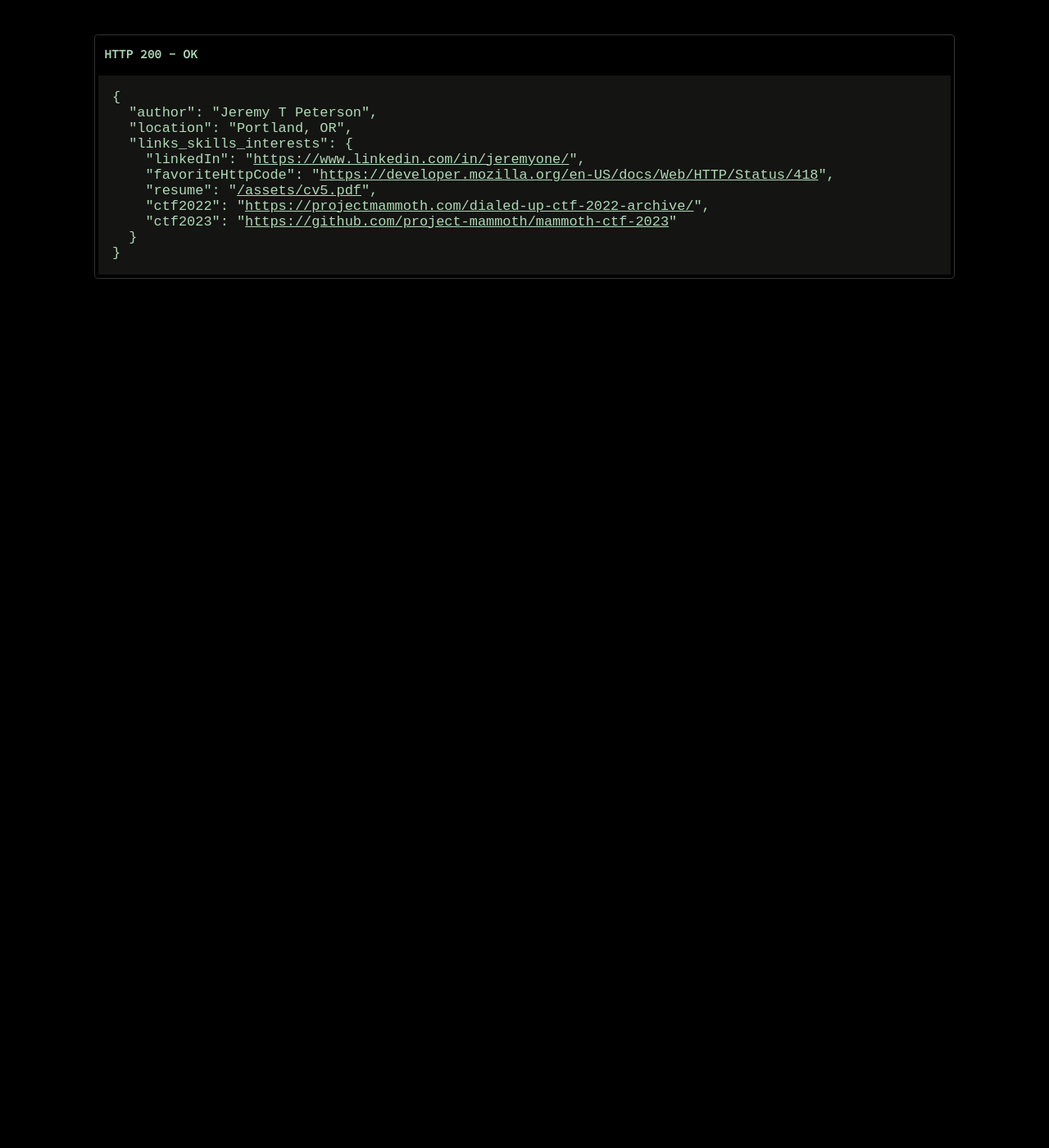
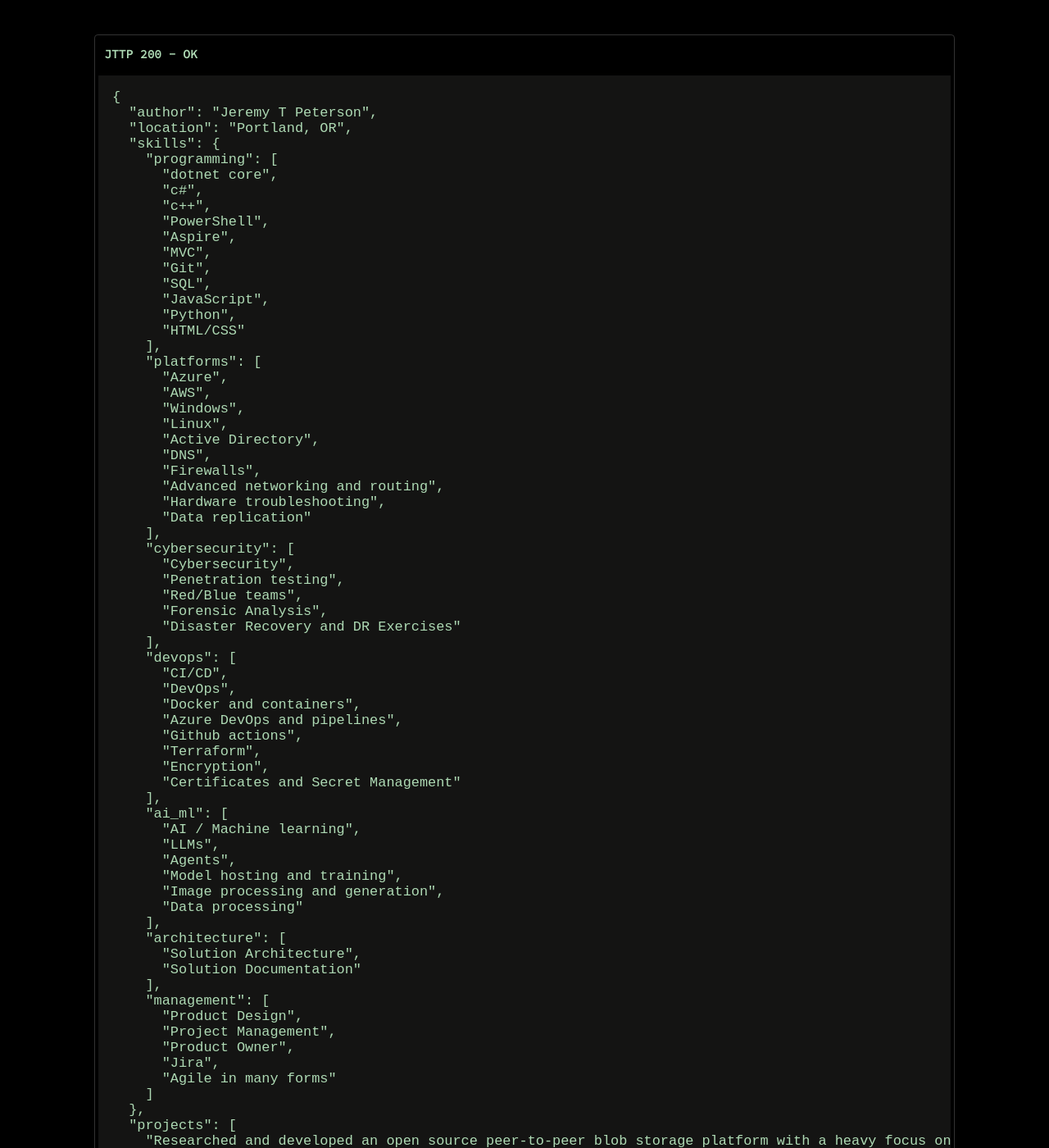
Before and after one commit to JeremyOne/jtpeterson, a Jekyll site: the page built from index.html, in a window 1280 px wide and 1400 px high. Shown: the whole window at 82% size. Built offline with Jekyll 4.4.1, drawn with Linux system fonts in a browser that asks for light colours; some of the changed text lies outside the part shown.

Commit message:
update 03202205

```diff
--- a/index.html
+++ b/index.html
@@ -1,20 +1,43 @@
 ---
 layout: json
-title: "HTTP 200 - OK"
+title: "JTTP 200 - OK"
 ---
 
 <script>
     const jsonData =
     {
-        author: "Jeremy T Peterson",
-        location: "Portland, OR",
-        links_skills_interests:
+        "author": "Jeremy T Peterson",
+        "location": "Portland, OR",
+
+        "skills": {
+            "programming": ["dotnet core", "c#", "c++", "PowerShell", "Aspire", "MVC", "Git", "SQL", "JavaScript", "Python", "HTML/CSS"],
+            "platforms": ["Azure", "AWS", "Windows", "Linux", "Active Directory", "DNS", "Firewalls", "Advanced networking and routing", "Hardware troubleshooting", "Data replication"],
+            "cybersecurity": ["Cybersecurity", "Penetration testing", "Red/Blue teams", "Forensic Analysis", "Disaster Recovery and DR Exercises"],
+            "devops": ["CI/CD", "DevOps", "Docker and containers", "Azure DevOps and pipelines", "Github actions", "Terraform", "Encryption", "Certificates and Secret Management"],
+            "ai_ml": ["AI / Machine learning", "LLMs", "Agents", "Model hosting and training", "Image processing and generation", "Data processing"],
+            "architecture": ["Solution Architecture", "Solution Documentation"],
+            "management": ["Product Design", "Project Management", "Product Owner", "Jira", "Agile in many forms"]
+        },
+        "projects": [
+            "Researched and developed an open source peer-to-peer blob storage platform with a heavy focus on encryption, x509 certificate identities, and used distributed hash tables. Intended for use in distributed applications.",
+            "Custom web app for ranked-choice voting at live Portland film events, with ballot printing, real-time displays for tallies and current winner selection."
+        ],
+        "volunteering": {
+            "description": "Volunteered with multiple non-profits and small local businesses for a variety of roles, est. 200 hours a year."
+        },
+        "interests": ["Film", "photography", "design", "Led small teams in multiple high-pressure, short duration film competitions"],
+        "ctfs": [
             {
-                linkedIn: "https://www.linkedin.com/in/jeremyone/",
-                favoriteHttpCode: "https://developer.mozilla.org/en-US/docs/Web/HTTP/Status/418",
-                resume: "/assets/cv5.pdf",
-                ctf2022: "https://projectmammoth.com/dialed-up-ctf-2022-archive/",
-                ctf2023: "https://github.com/project-mammoth/mammoth-ctf-2023"
+            "year": 2022,
+            "achievement": "Won a Pwnie!",
+            "description": "Submitted to the Blackhat music competition, we created an MP3 with an embedded ZIP in the ID3 tags, with multiple specialized challenges.",
+            "link": "https://projectmammoth.com"
+            },
+            {
+            "year": 2023,
+            "achievement": "2nd CTF",
+            "link": "https://projectmammoth.com"
             }
+        ]
     };
 </script>
```
Also changed, not shown: 1 other file.
